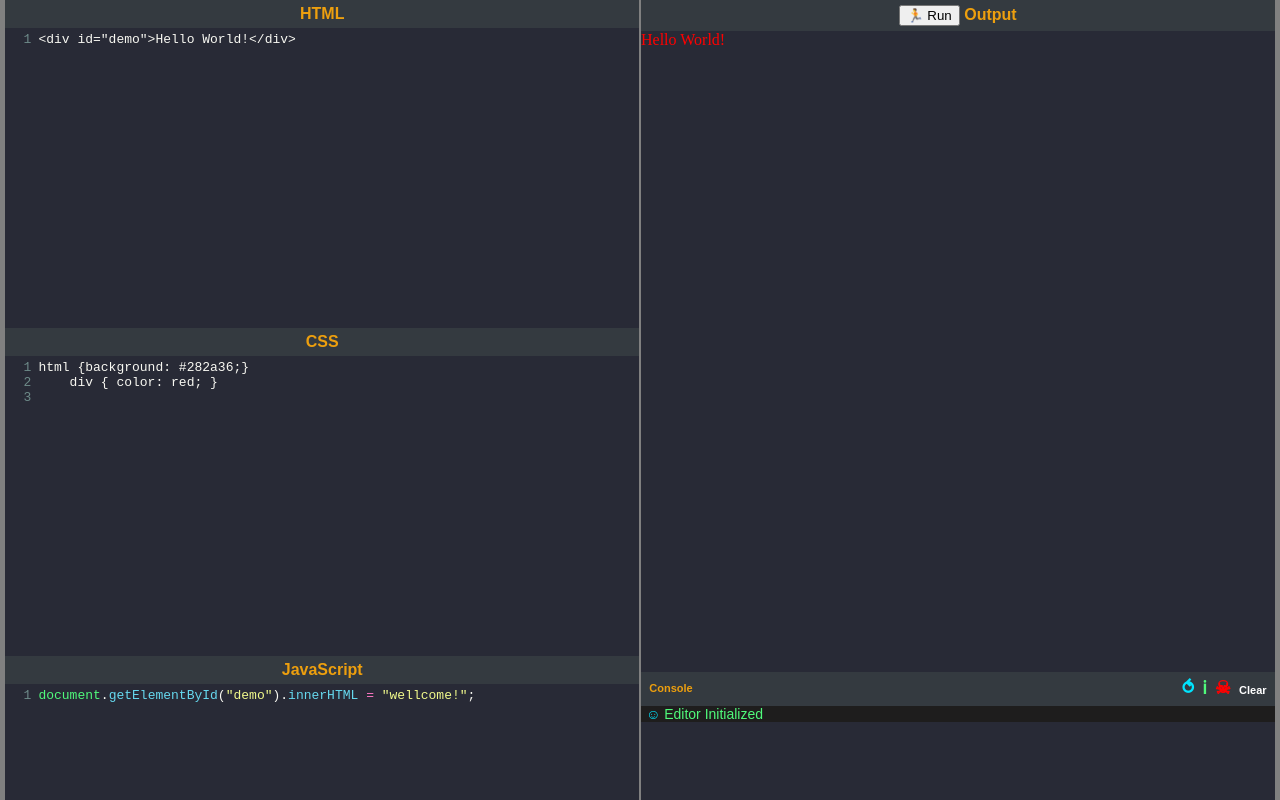
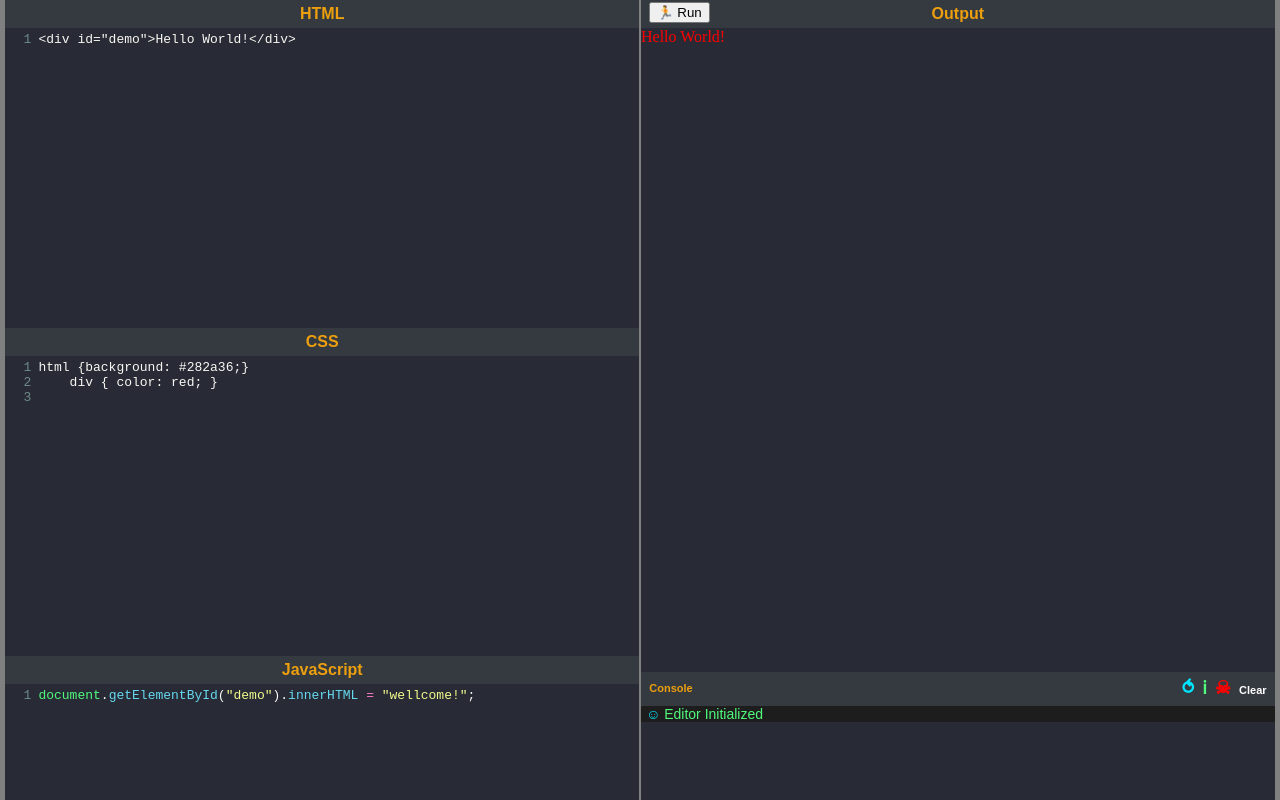
Before and after one commit to rama2698/code-editor, a plain HTML site: page index.html in a window 1280 px wide. Drawn offline with nearby package versions, Linux system fonts and the light colour scheme.

Commit message:
fixed run button

```diff
--- a/index.html
+++ b/index.html
@@ -186,7 +186,7 @@
                 </div>
             </div>
             <div class="rb-col-49 rb-ht-vh-100 rb-pos-rel">
-                <p class="rb-bg-dark rb-text-orange rb-col-100 rb-text-center rb-mr-bot-0 rb-mr-top-0 rb-text-bold rb-pad-5-0"><button id="rb-run-btn" class="rb-cur-pointer">&#x1f3c3; Run</button> Output</p>
+                <p class="rb-bg-dark rb-text-orange rb-col-100 rb-text-center rb-mr-bot-0 rb-mr-top-0 rb-text-bold rb-pad-5-0 rb-pos-rel"><button id="rb-run-btn" class="rb-pos-abs rb-cur-pointer rb-top-2 rb-left-8">&#x1f3c3; Run</button> Output</p>
                 <iframe id="rb-output-panel" class="rb-ht-vh-100 rb-col-100 rb-border-none rb-bg-white rb-ht-vh-81"></iframe>
                 <div class="rb-col-100 rb-js-console">
                     <div class="rb-col-100 rb-row-flex rb-bg-dark rb-justify-between rb-text-orange rb-col-100 rb-text-center rb-mr-bot-0 rb-mr-top-0 rb-text-bold rb-pad-5-0 rb-pos-sticky rb-top-0 rb-line-ht-22">
--- a/style.css
+++ b/style.css
@@ -1,5 +1,6 @@
 body { font-family: sans-serif; margin: 0px; background-color:grey; overflow-x: hidden; }
 .rb-pos-rel {position: relative;}
+.rb-pos-abs {position: absolute;}
 .rb-pos-sticky {position: sticky;}
 .rb-col-100 { width: 100%;}
 .rb-col-49 { width: 49.5%;}
@@ -30,6 +31,8 @@ body { font-family: sans-serif; margin: 0px; background-color:grey; overflow-x:
 .rb-border-none {border: none;}
 .rb-bg-white { background-color: #fff;}
 .rb-top-0 {top: 0;}
+.rb-top-2 {top: 2px;}
+.rb-left-8 {left: 8px;}
 .rb-line-ht-22 {line-height: 22px;}
 .rb-cur-pointer { cursor: pointer;}
 .rb-text-green {color: #50fa7b;}
```
